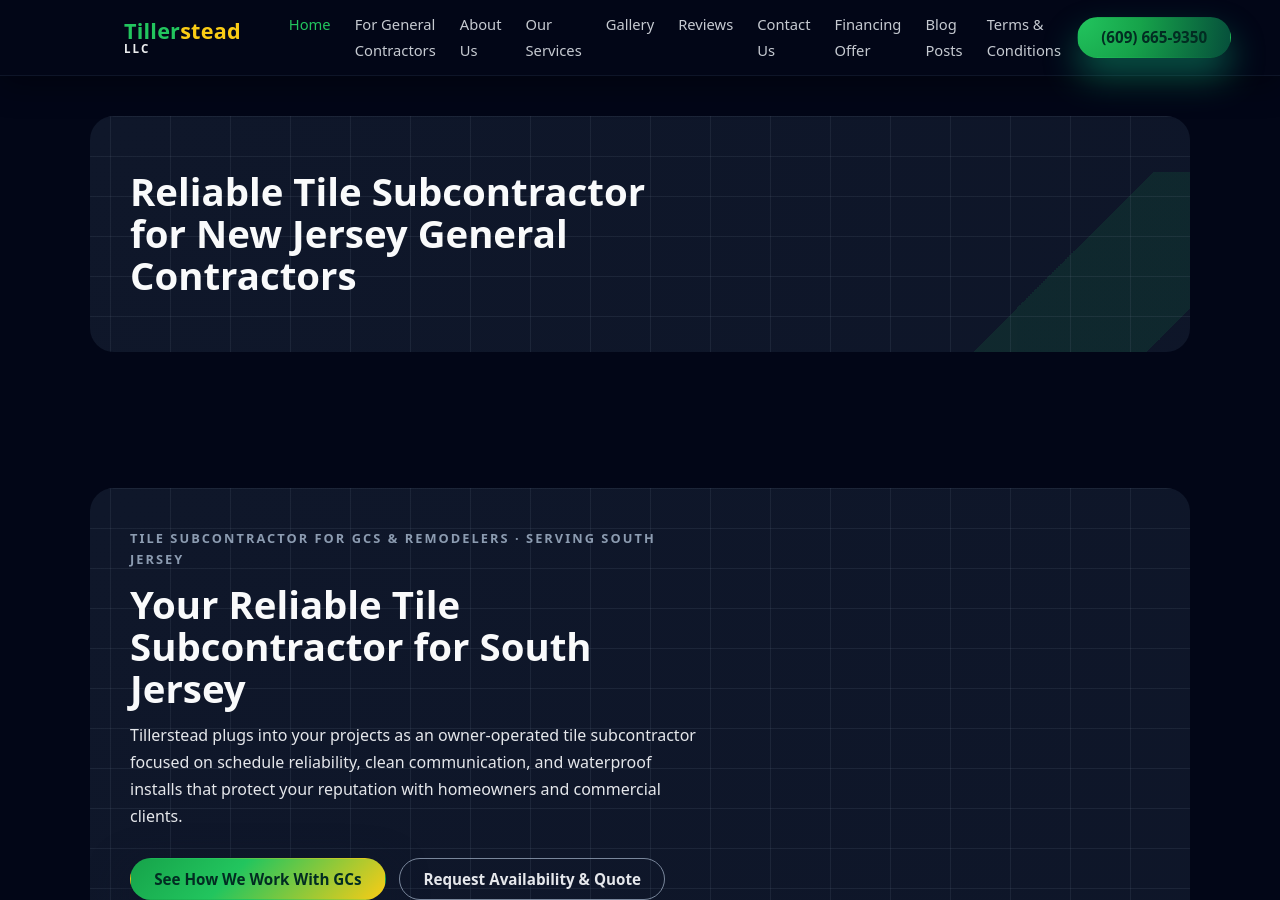
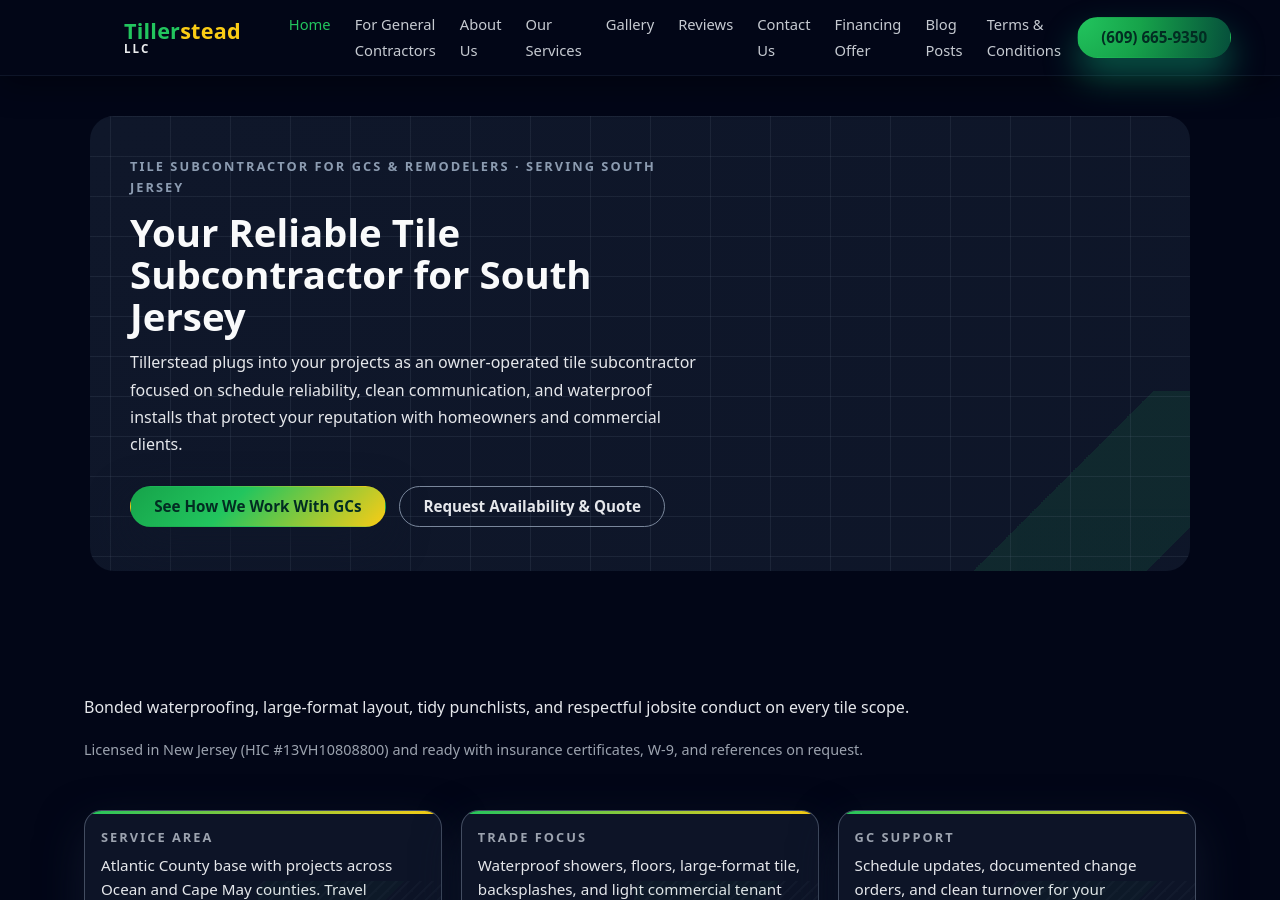
Before and after one commit to XTX33/Tillerstead-site, a Jekyll site: the page built from index.html, in a window 1280 px wide and 900 px high. Built offline with Jekyll 4.4.1, drawn with Linux system fonts in a browser that asks for light colours.

Commit message:
Update index.html

```diff
--- a/index.html
+++ b/index.html
@@ -65,35 +65,18 @@
         acceptedAnswer:
           '@type': 'Answer'
           text: 'Every project includes schedule checkpoints, written scope confirmation, and documented change orders so your client and site superintendent always know what comes next.'
----
-<!-- Homepage Hero -->
-<header class="hero hero--homepage" id="hero" aria-labelledby="hero-heading" aria-describedby="hero-summary">
-  <div class="hero-surface">
-    <!-- Decorative backsplash pattern -->
-    <div class="hero-pattern" aria-hidden="true"></div>
 
-    <div class="hero-inner">
-      <div class="hero-main">
-        <p class="hero-eyebrow">
-          <span class="hero-eyebrow-text">
-            Tile Subcontractor for GCs &amp; Remodelers · Serving South Jersey
-          </span>
-        </p>
-
-        <h1 id="hero-heading">Your Reliable Tile Subcontractor for South Jersey</h1>
-        <p class="hero-lead" id="hero-summary">
+# Hero content (used by _includes/page-hero.html)
+hero_eyebrow: "Tile Subcontractor for GCs & Remodelers · Serving South Jersey"
+hero_title: "Your Reliable Tile Subcontractor for South Jersey"
+hero_summary: >
   Tillerstead plugs into your projects as an owner-operated tile subcontractor focused on schedule reliability,
   clean communication, and waterproof installs that protect your reputation with homeowners and commercial clients.
-        </p>
-
-        <div class="hero-actions" role="group" aria-label="Primary calls to action">
-          <a href="{{ '/for-general-contractors/' | relative_url }}" class="btn btn-primary">
-            See How We Work With GCs
-          </a>
-          <a href="{{ '/contact/' | relative_url }}" class="btn btn-ghost">
-            Request Availability &amp; Quote
-          </a>
-        </div>
+hero_primary_url: "/for-general-contractors/"
+hero_primary_label: "See How We Work With GCs"
+hero_secondary_url: "/contact/"
+hero_secondary_label: "Request Availability & Quote"
+---
 
 <div class="hero-cred" aria-label="Service commitments">
   <p class="hero-note">
@@ -118,10 +101,7 @@
     Schedule updates, documented change orders, and clean turnover for your homeowners and tenants.
   </li>
 </ul>
-      </div>
-    </div>
-  </div>
-</header>
+
 <!-- Why GCs work with Tillerstead -->
 <section class="section section--why" aria-labelledby="why-heading">
   <div class="container">
```
Lines whose indentation alone changed are shown as unchanged.
